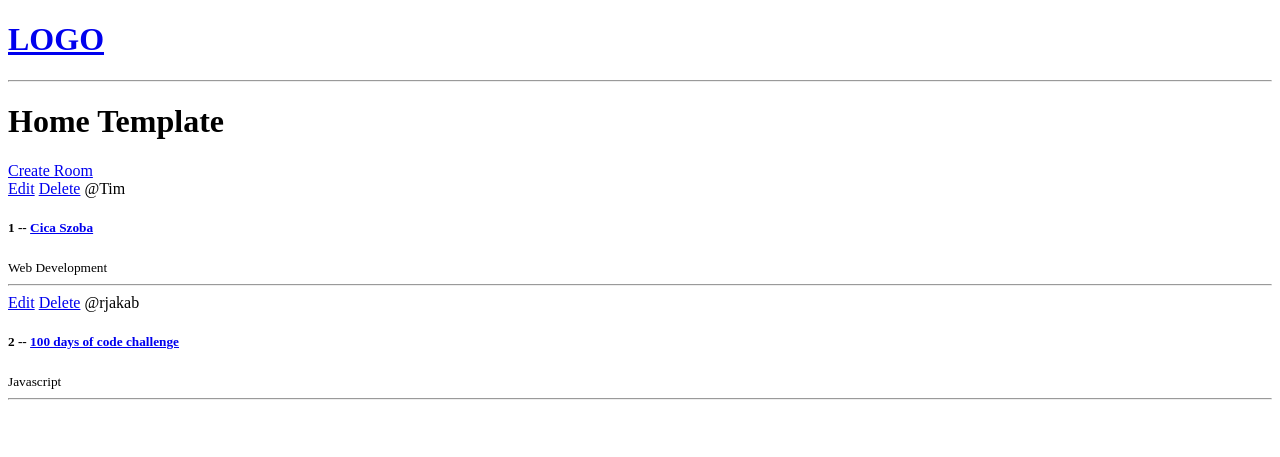
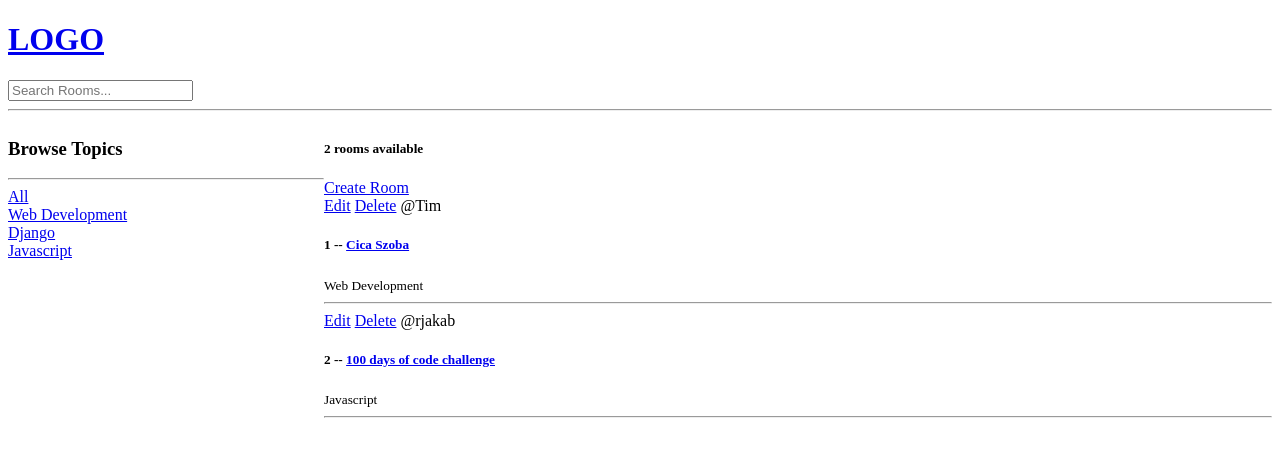
Before and after one commit to rbjakab/django-studybud, a Django app: page / in a window 1280 px wide. Shown: the top 457 px of the page. Run offline with Django 4.2, Linux system fonts and the light colour scheme; data comes from the database, SQL or seed files in the repository.

Commit message:
Add Search

```diff
--- a/studybud/base/templates/base/home.html
+++ b/studybud/base/templates/base/home.html
@@ -2,9 +2,30 @@
 
 {% block content %}
 
-<h1>Home Template</h1>
+<style>
+    .home-container {
+        display: grid;
+        grid-template-columns: 1fr 3fr;
+    }
+</style>
+
+<div class="home-container">
+    <div>
+        <h3>Browse Topics</h3>
+        <hr>
 
         <div>
+            <a href="{% url 'home' %}">All</a>
+        </div>
+
+        {% for topic in topics %}
+        <div>
+            <a href="{% url 'home' %}?q={{topic.name}}">{{topic.name}}</a>
+        </div>
+        {% endfor %}
+    </div>
+    <div>
+        <h5>{{room_count}} rooms available</h5>
         <a href="{% url 'create-room' %}">Create Room</a>
         <div>
             {% for room in rooms %}
@@ -19,5 +40,6 @@
             {% endfor %}
         </div>
     </div>
+</div>
 
 {% endblock content %}
--- a/studybud/base/views.py
+++ b/studybud/base/views.py
@@ -1,5 +1,6 @@
 from django.shortcuts import render, redirect
-from .models import Room
+from django.db.models import Q
+from .models import Room, Topic
 from .forms import RoomForm
 
 # Create your views here.
@@ -13,8 +14,17 @@ from .forms import RoomForm
 
 
 def home(request):
-    rooms = Room.objects.all()
-    context = {'rooms': rooms}
+    q = request.GET.get('q') if request.GET.get('q') != None else ''
+
+    rooms = Room.objects.filter(
+        Q(topic__name__icontains=q) |
+        Q(name__icontains=q) |
+        Q(description__icontains=q)
+    )
+    topics = Topic.objects.all()
+    room_count = rooms.count()
+
+    context = {'rooms': rooms, 'topics': topics, 'room_count': room_count}
     return render(request, 'base/home.html', context)
 
 
--- a/studybud/templates/navbar.html
+++ b/studybud/templates/navbar.html
@@ -2,4 +2,8 @@
     <h1>LOGO</h1>
 </a>
 
+<form method="get" action="{% url 'home' %}">
+    <input type="text" name="q" placeholder="Search Rooms..." />
+</form>
+
 <hr>
```
Lines whose indentation alone changed are shown as unchanged.
